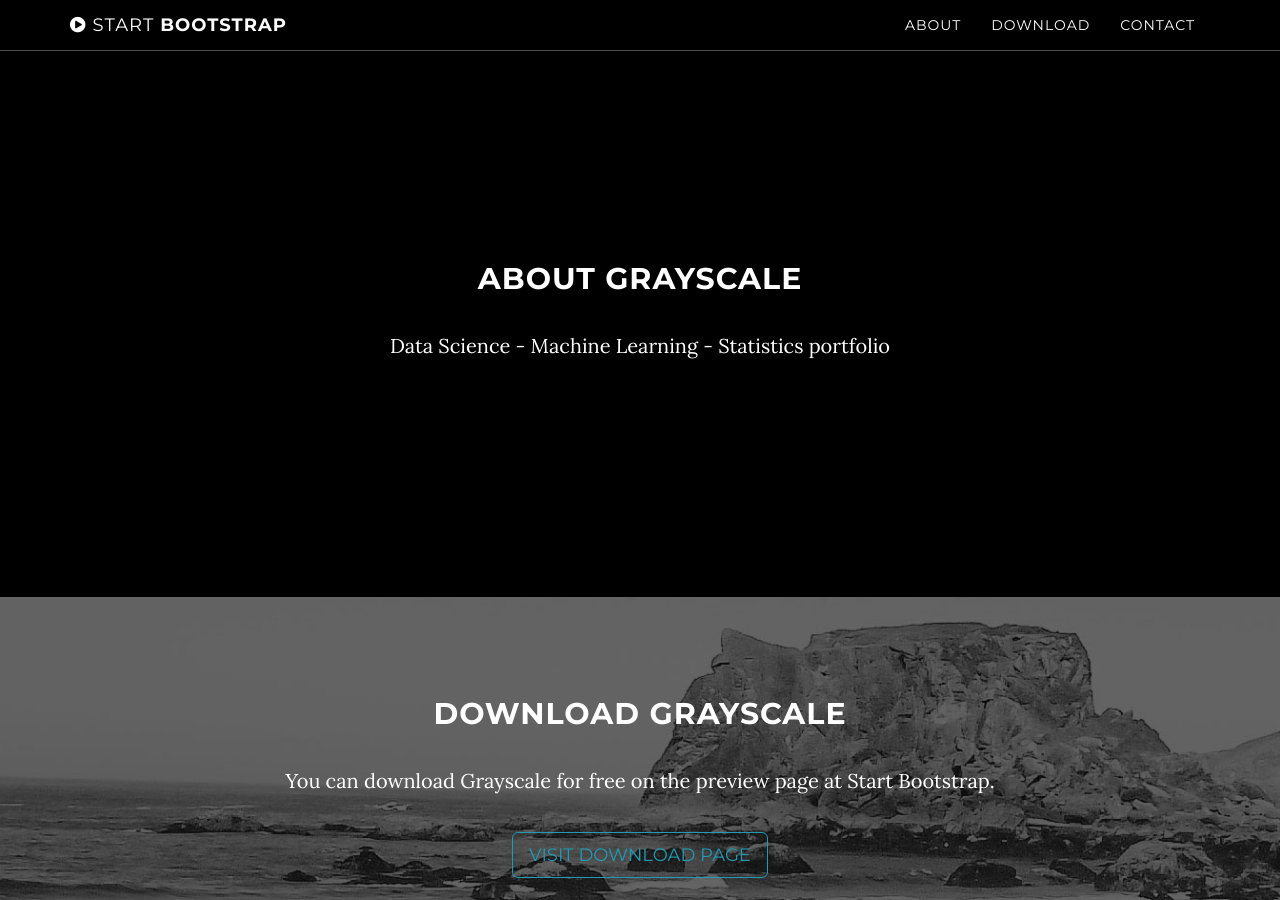
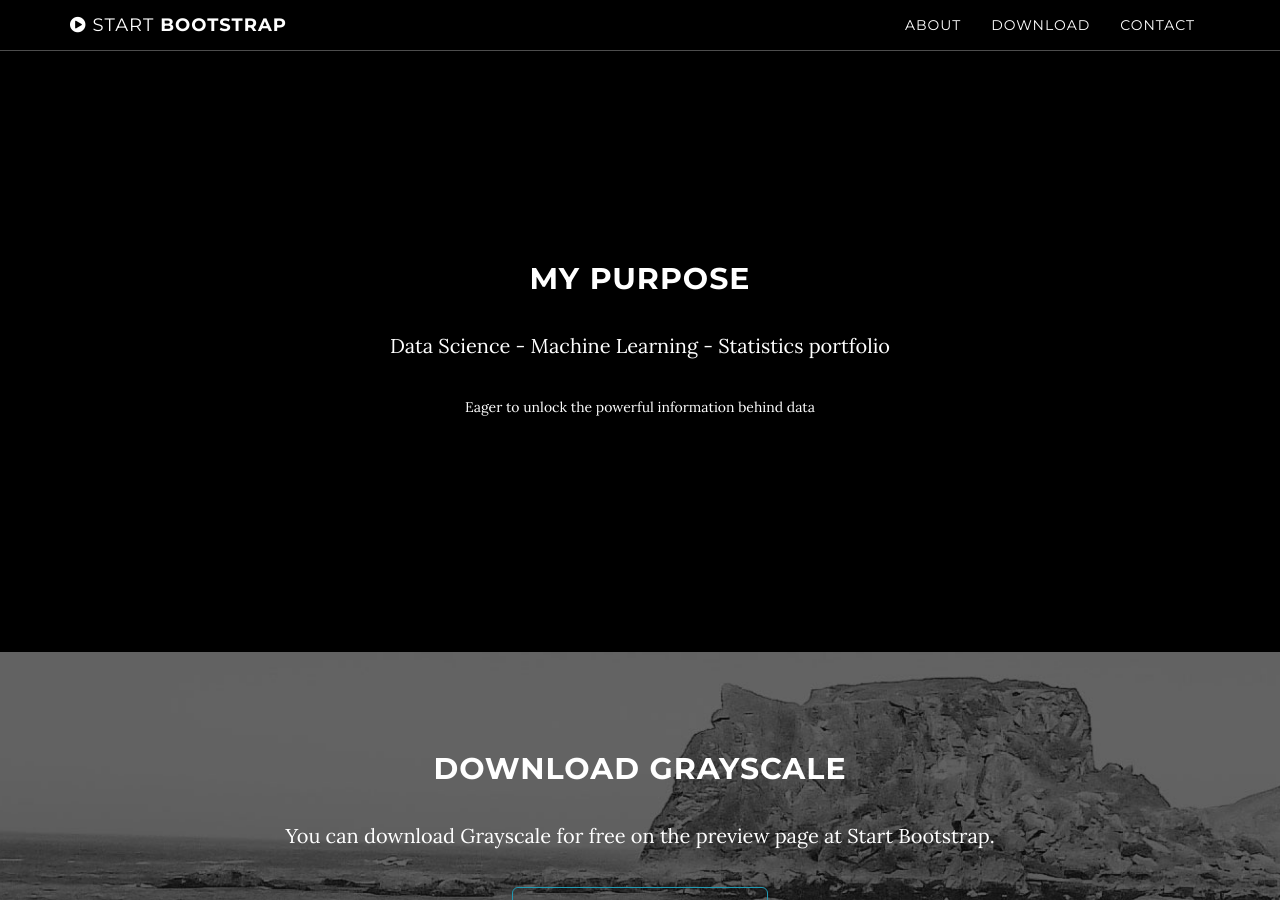
Before and after one commit to AgneseG/AgneseG.github.io, a Jekyll site: the page built from index.html, in a window 1280 px wide and 900 px high, scrolled down 838 px. Built offline with Jekyll 4.4.1, drawn with Linux system fonts in a browser that asks for light colours.

Commit message:
Update about.html

```diff
--- a/_includes/about.html
+++ b/_includes/about.html
@@ -2,8 +2,10 @@
     <section id="about" class="container content-section text-center">
         <div class="row">
             <div class="col-lg-8 col-lg-offset-2">
-                <h2>About Grayscale</h2>
+                <h2>My Purpose</h2>
                 <p>Data Science - Machine Learning - Statistics portfolio</p>
+
+                </p> Eager to unlock the powerful information behind data</p>
             </div>
         </div>
     </section>
```
